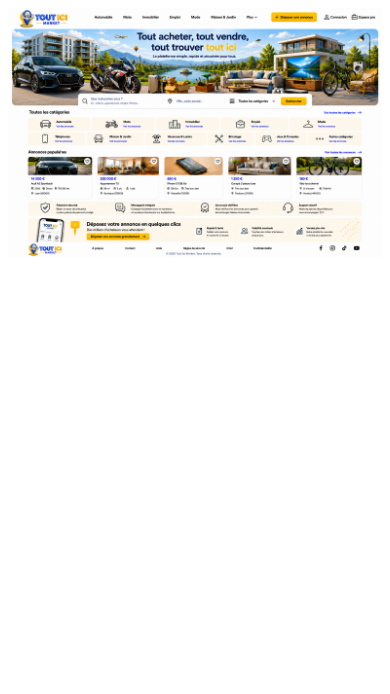
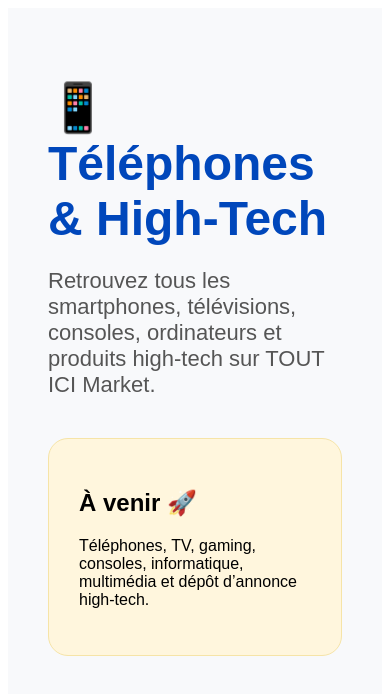
Before and after one commit to Touticimarket/tout-ici-market, a Next.js app: page / in a window 390 px wide. Shown: the top 694 px of the page. Built offline with nearby package versions, Linux system fonts and the light colour scheme.

Commit message:
Refactor Home to TelephonesPage with updated layout
Updated the Home component to TelephonesPage and modified styles and content.

```diff
--- a/app/page.tsx
+++ b/app/page.tsx
@@ -1,43 +1,43 @@
-export default function Home() {
- const links = [
- { href: "/automobile/deposer", left: "73%", top: "2.2%", width: "11%" },
-  { href: "/automobile", left: "4.5%", top: "42.8%", width: "16%" },
-  { href: "/moto", left: "21.2%", top: "42.8%", width: "16%" },
-  { href: "/immobilier", left: "38%", top: "42.8%", width: "16%" },
-  { href: "/emploi", left: "54.7%", top: "42.8%", width: "16%" },
-  { href: "/mode", left: "71.5%", top: "42.8%", width: "20%" },
+export default function TelephonesPage() {
+  return (
+    <main
+      style={{
+        padding: "40px",
+        fontFamily: "Arial, sans-serif",
+        background: "#f8f9fb",
+        minHeight: "100vh",
+      }}
+    >
+      <h1
+        style={{
+          color: "#0047BB",
+          fontSize: "48px",
+          marginBottom: "10px",
+        }}
+      >
+        📱 Téléphones & High-Tech
+      </h1>
 
-  { href: "/telephones", left: "4.5%", top: "48.7%", width: "15%" },
-  { href: "/maison-jardin", left: "20.7%", top: "48.7%", width: "15%" },
-  { href: "/vacances-loisirs", left: "36.7%", top: "48.7%", width: "16%" },
-  { href: "/bricolage", left: "53.2%", top: "48.7%", width: "13%" },
-  { href: "/jeux-consoles", left: "66.8%", top: "48.7%", width: "14%" },
-  { href: "/autres", left: "81.2%", top: "48.7%", width: "14%" },
-];
+      <p style={{ fontSize: "22px", color: "#555" }}>
+        Retrouvez tous les smartphones, télévisions, consoles,
+        ordinateurs et produits high-tech sur TOUT ICI Market.
+      </p>
 
-  return (
-    <main style={{ position: "relative", width: "100%" }}>
-      <img
-        src="/public/banner-home.png"
-        alt="TOUT ICI Market"
-        style={{ width: "100%", display: "block" }}
-      />
-
-      {links.map((link) => (
-        <a
-          key={link.href}
-          href={link.href}
-          style={{
-            position: "absolute",
-            left: link.left,
-            top: link.top,
-            width: link.width,
-            height: "5.5%",
-            zIndex: 10,
-            cursor: "pointer",
-          }}
-        />
-      ))}
+      <div
+        style={{
+          marginTop: "40px",
+          background: "#FFF6DD",
+          padding: "30px",
+          borderRadius: "20px",
+          border: "1px solid #F6E4A7",
+        }}
+      >
+        <h2>À venir 🚀</h2>
+        <p>
+          Téléphones, TV, gaming, consoles, informatique,
+          multimédia et dépôt d’annonce high-tech.
+        </p>
+      </div>
     </main>
   );
 }
```
